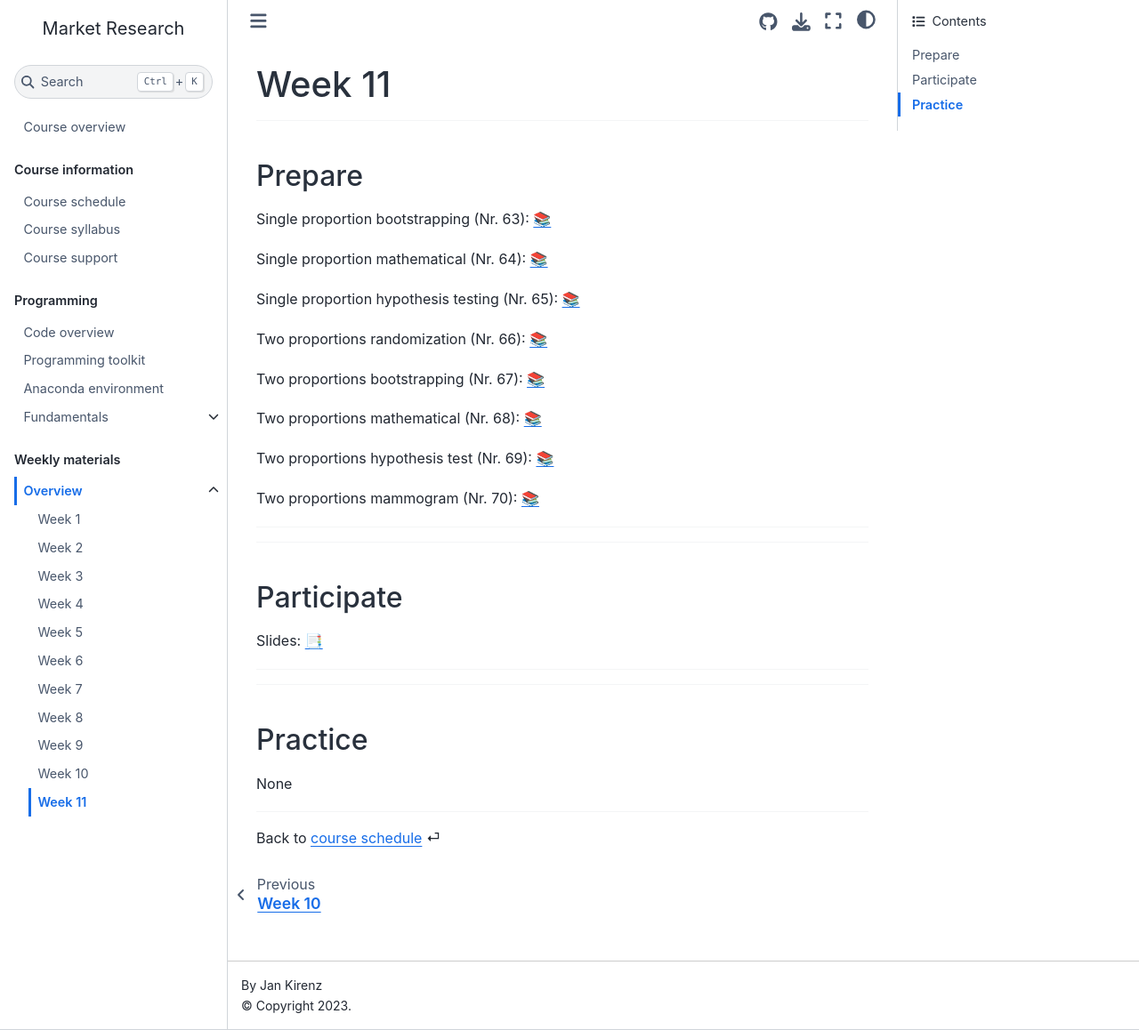
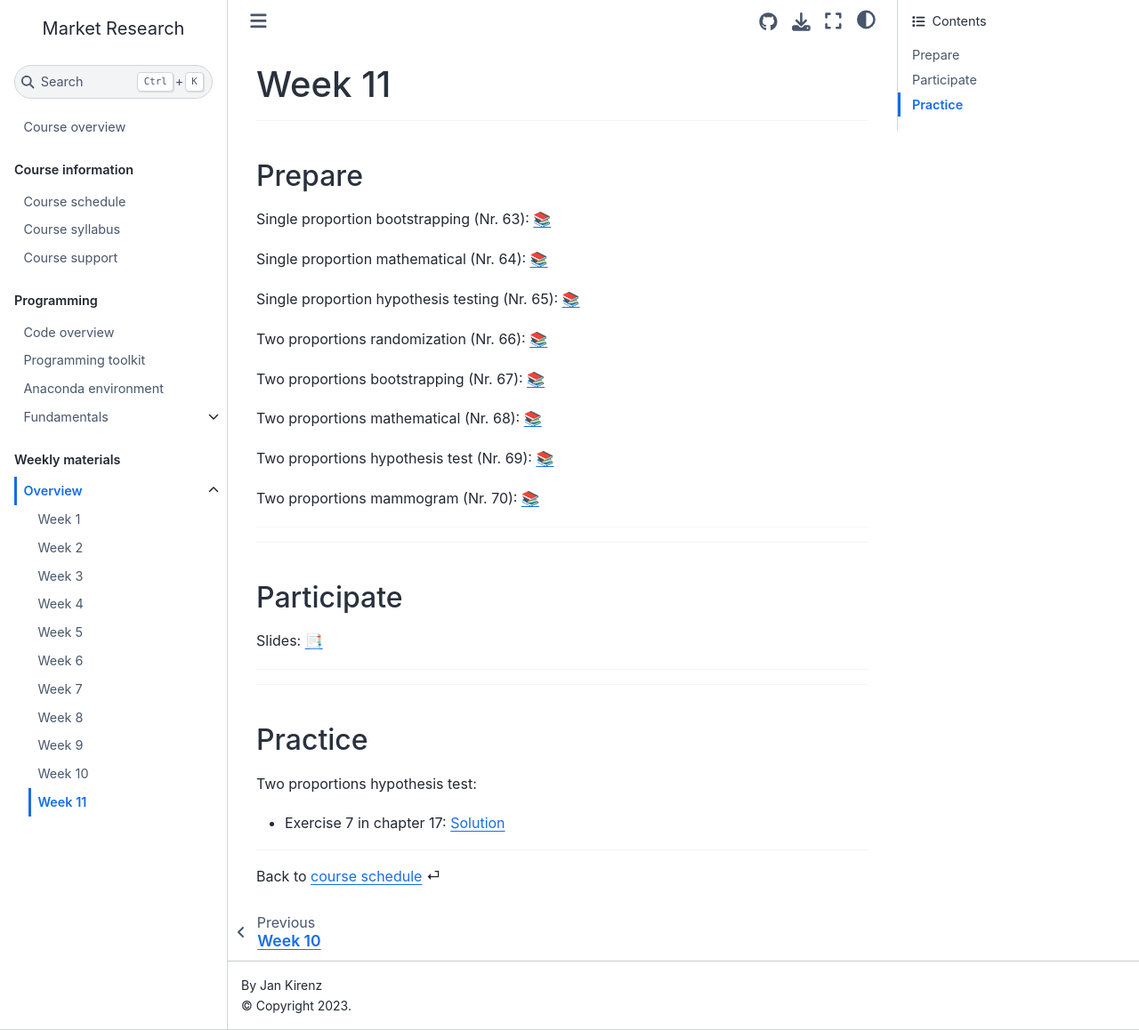
Before and after one commit to mr-ws22/website, a Jupyter Book: the page built from weeks/week11.md, in a window 1280 px wide and 1158 px high. Shown: the whole window at 89% size. Built offline with Jupyter Book 1.0.4 settings and Sphinx 7.4.7 and the Sphinx Book theme 1.1.4, drawn with Linux system fonts in a browser that asks for light colours; comment, search, counter and statistics services are not loaded.

Commit message:
Update week11.md

```diff
--- a/weeks/week11.md
+++ b/weeks/week11.md
@@ -53,7 +53,9 @@
 (practice)=
 ## Practice
 
-None
+Two proportions hypothesis test:
+
+- Exercise 7 in chapter 17: [Solution](https://docs.google.com/spreadsheets/d/1EoNdTF_e788W9-cFH1FrtuncMdnnHRCO13GxitfsqHw/edit?usp=sharing)
 
 
 ---
```
